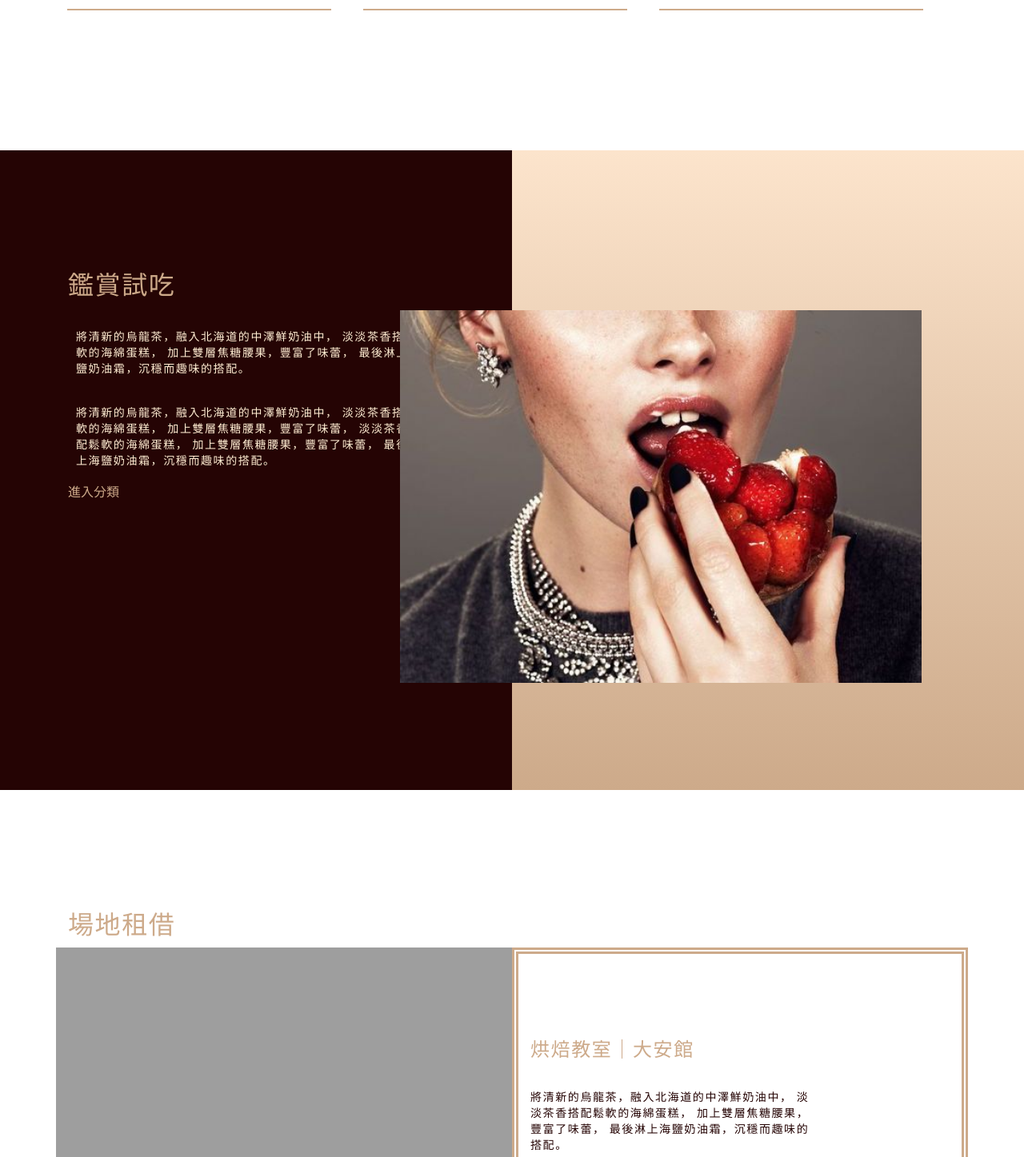
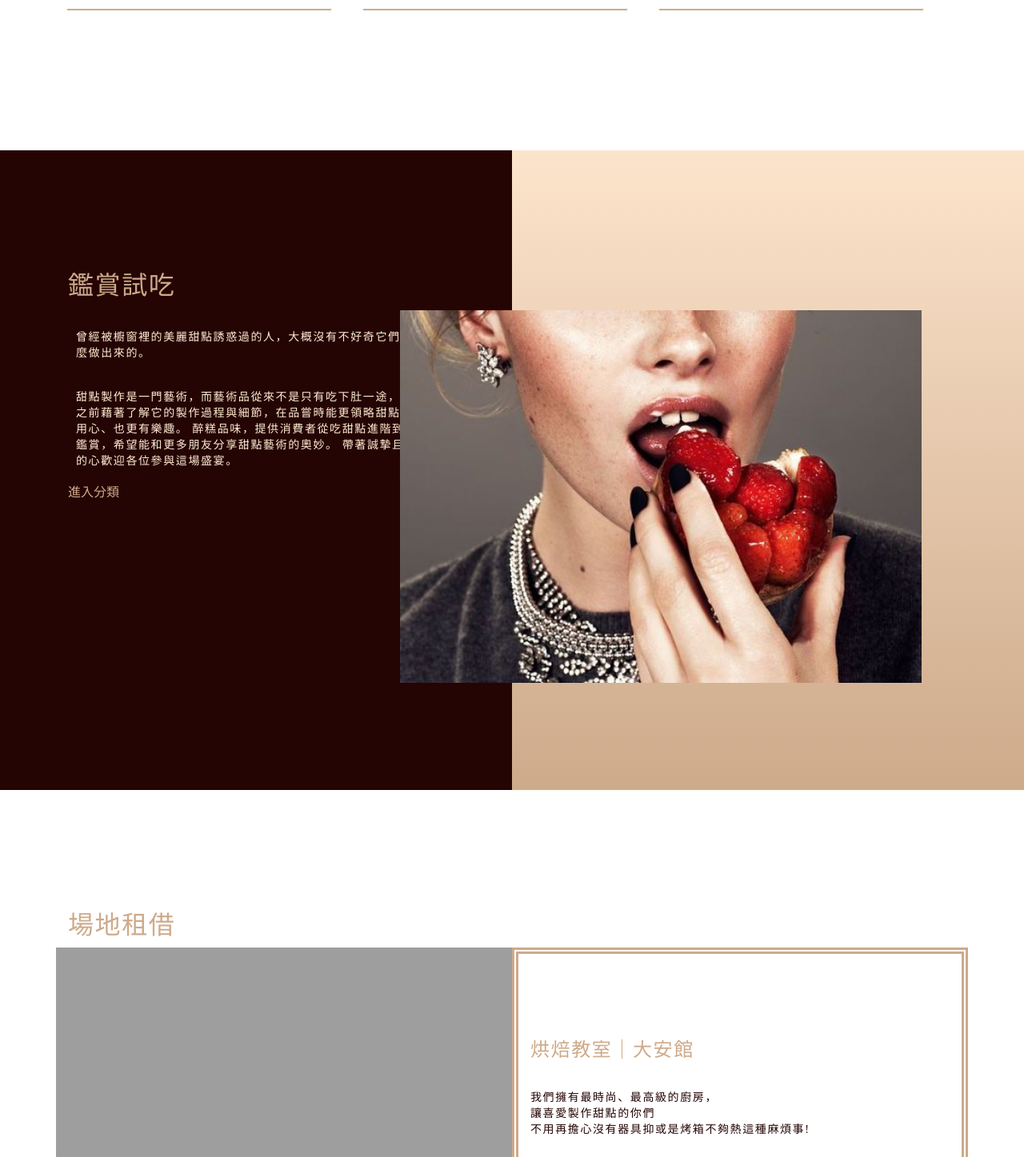
Before and after one commit to linyu0801/react-topic, a React (Create React App) app: page / in a window 1280 px wide. Shown: the part 2690-4137 px from the top of the page at 80% size. Built offline with nearby package versions, Linux system fonts and the light colour scheme.

Commit message:
3/3border

```diff
--- a/src/pages/MainPage/MainPage.js
+++ b/src/pages/MainPage/MainPage.js
@@ -56,7 +56,7 @@ function MainPage() {
             <h2 className="lemoncaketitle">期間限定</h2>
             <hr className="lemonhr" />
             <h4 className="lemoncaketname">
-              玫瑰紅酒蛋糕 <span className="lemoncakeprice"> $350 </span>
+              檸檬白酒蛋糕 <span className="lemoncakeprice"> $350 </span>
             </h4>
             <p>將清新的烏龍茶，融入北海道的中澤鮮奶油中，</p>
             <p>淡淡茶香搭配鬆軟的海綿蛋糕</p>
@@ -147,15 +147,13 @@ function MainPage() {
           <div className="trybrown col-lg-6  col-sm-12">
             <h2 className="trytitle">鑑賞試吃</h2>
             <p className="trycontent">
-              將清新的烏龍茶，融入北海道的中澤鮮奶油中，
-              淡淡茶香搭配鬆軟的海綿蛋糕， 加上雙層焦糖腰果，豐富了味蕾，
-              最後淋上海鹽奶油霜，沉穩而趣味的搭配。{' '}
+              曾經被櫥窗裡的美麗甜點誘惑過的人，大概沒有不好奇它們是怎麼做出來的。{' '}
             </p>
             <p className="trycontent">
-              將清新的烏龍茶，融入北海道的中澤鮮奶油中，
-              淡淡茶香搭配鬆軟的海綿蛋糕， 加上雙層焦糖腰果，豐富了味蕾，
-              淡淡茶香搭配鬆軟的海綿蛋糕， 加上雙層焦糖腰果，豐富了味蕾，
-              最後淋上海鹽奶油霜，沉穩而趣味的搭配。
+              甜點製作是一門藝術，而藝術品從來不是只有吃下肚一途，
+              在那之前藉著了解它的製作過程與細節，在品嘗時能更領略甜點師的用心、也更有樂趣。
+              醉糕品味，提供消費者從吃甜點進階到甜點鑑賞，希望能和更多朋友分享甜點藝術的奧妙。
+              帶著誠摯且熱情的心歡迎各位參與這場盛宴。
             </p>
             <div className="gotocat">進入分類</div>
           </div>
@@ -172,16 +170,21 @@ function MainPage() {
             <h4 className="mastudiotitle">烘焙教室｜大安館</h4>
 
             <p className="mastudiocontent">
-              將清新的烏龍茶，融入北海道的中澤鮮奶油中，
-              淡淡茶香搭配鬆軟的海綿蛋糕， 加上雙層焦糖腰果，豐富了味蕾，
-              最後淋上海鹽奶油霜，沉穩而趣味的搭配。
+              我們擁有最時尚、最高級的廚房，
+              <br />
+              讓喜愛製作甜點的你們
+              <br />
+              不用再擔心沒有器具抑或是烤箱不夠熱這種麻煩事!
             </p>
 
             <p className="mastudiocontent">
-              將清新的烏龍茶，融入北海道的中澤鮮奶油中，
-              淡淡茶香搭配鬆軟的海綿蛋糕， 加上雙層焦糖腰果，豐富了味蕾，
-              淡淡茶香搭配鬆軟的海綿蛋糕， 加上雙層焦糖腰果，豐富了味蕾，
-              最後淋上海鹽奶油霜，沉穩而趣味的搭配。
+              Drunked Cake提供最好品質得廚具與設備
+              <br />
+              以及最高級美麗的烘陪教室
+              <br />
+              除了製作甜點外還備有下午茶區域
+              <br />
+              讓顧可以放鬆的享用自己手工製作糕點。
             </p>
 
             <button className="btn maaddstudio">加入購物車</button>
```
